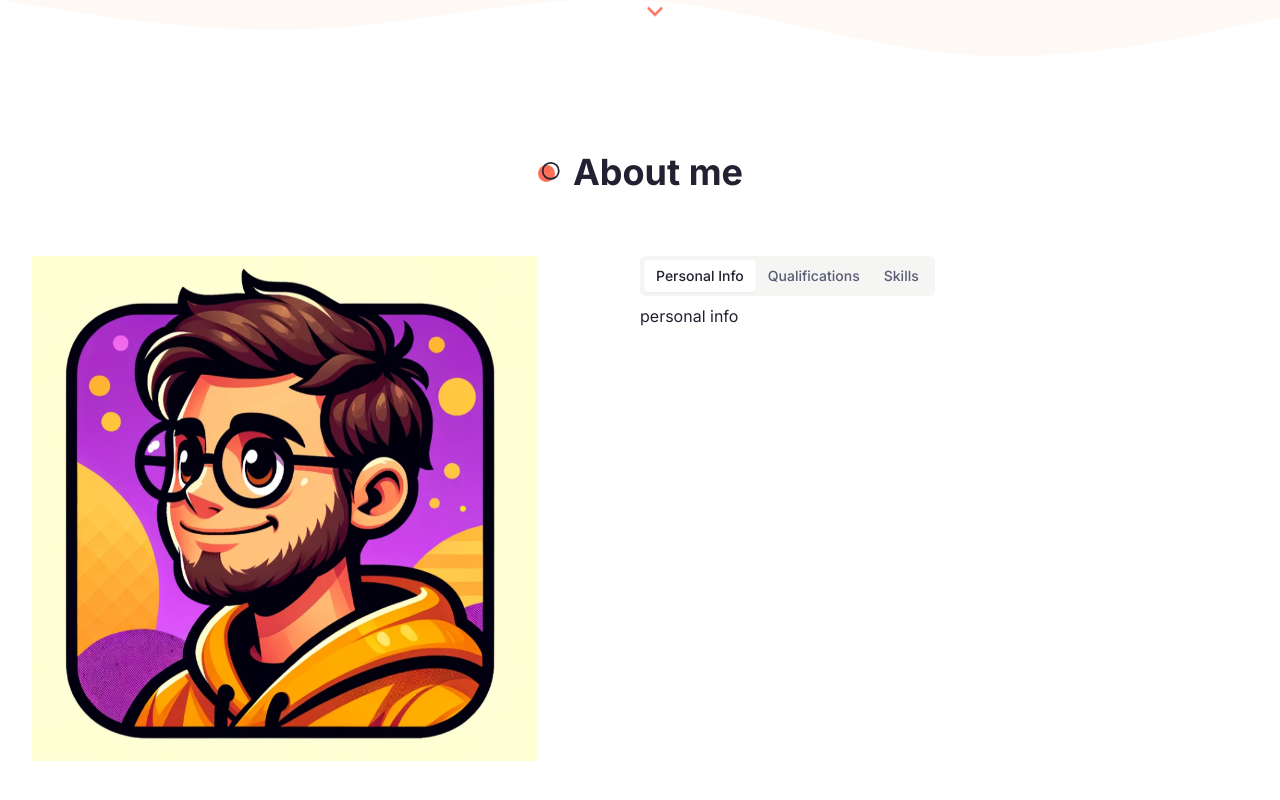
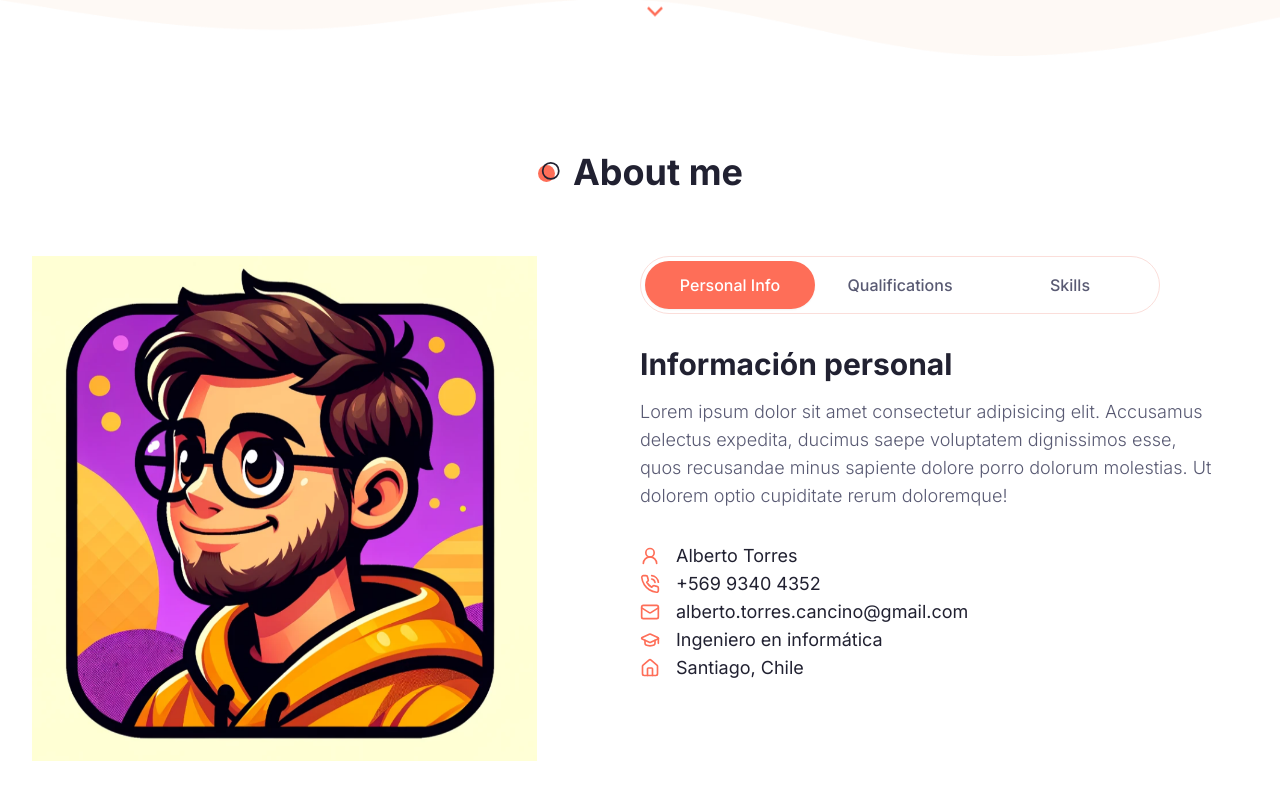
Before and after one commit to Alberto-T/Portfolio_1, a Next.js app: page / in a window 1280 px wide. Shown: the part 718-1518 px from the top of the page. Built offline with nearby package versions, Linux system fonts and the light colour scheme.

Commit message:
Configurations of about

```diff
--- a/app/globals.css
+++ b/app/globals.css
@@ -67,6 +67,18 @@
   @apply text-6xl xl:text-[72px] xl:leading-[80px] tracking-[-2px] font-bold;
 }
 
+.h2 {
+  @apply text-4xl font-bold;
+}
+
+.h3 {
+  @apply text-3xl font-bold;
+}
+
+.h4 {
+  @apply text-[22px] font-semibold;
+}
+
 .subtitle {
   @apply text-muted-foreground text-lg mb-8 font-light;
 }
--- a/components/About.jsx
+++ b/components/About.jsx
@@ -135,18 +135,40 @@ const About = () => {
                     {/* tabs */}
                     <div className='flex-1'>
                         <Tabs defaultValue='personal'>
-                            <TabsList>
-                                <TabsTrigger value='personal'>Personal Info</TabsTrigger>
-                                <TabsTrigger value='qualifications'>Qualifications</TabsTrigger>
-                                <TabsTrigger value='skilss'>Skills</TabsTrigger>
+                            <TabsList className='w-full grid xl:grid-cols-3 xl:max-w-[520px] xl:border dark:border-none'>
+                                <TabsTrigger className='w-[162px] xl:w-auto' value='personal'>Personal Info</TabsTrigger>
+                                <TabsTrigger className='w-[162px] xl:w-auto' value='qualifications'>Qualifications</TabsTrigger>
+                                <TabsTrigger className='w-[162px] xl:w-auto' value='skills'>Skills</TabsTrigger>
                             </TabsList>
                             {/* tabs content */}
-                            <div>
+                            <div className='text-lg mt-12 xl:mt-8'>
                                 {/* personal */}
-                                <TabsContent value='personal'>personal info</TabsContent>
+                                <TabsContent value='personal'>
+                                    <div className='text-center xl:text-left'>
+                                        <h3 className='h3 mb-4'>Información personal</h3>
+                                        <p className='subtitle max-w-xl max-auto xl:mx-0'>
+                                            Lorem ipsum dolor sit amet consectetur adipisicing elit. Accusamus delectus expedita, ducimus saepe voluptatem dignissimos esse, quos recusandae minus sapiente dolore porro dolorum molestias. Ut dolorem optio cupiditate rerum doloremque!
+                                        </p>
+                                        {/* icons */}
+                                        <div>
+                                            {infoData.map((item, index) => {
+                                                return (
+                                                    <div
+                                                        className='flex items-center gap-x-4 mx-auto xl:mx-0'
+                                                        key={index}
+                                                    >
+                                                        <div className='text-primary'>{item.icon}</div>
+                                                        <div>{item.text}</div>
+                                                    </div>
+                                                );
+                                            })}
+                                        </div>
+                                    </div>
+                                </TabsContent>
                                 <TabsContent value='qualifications'>
                                     qualifications info
                                 </TabsContent>
+                                <TabsContent value='skills'>skills info</TabsContent>
                             </div>
                         </Tabs>
                     </div>
--- a/components/Nav.jsx
+++ b/components/Nav.jsx
@@ -8,9 +8,9 @@ import { usePathname } from 'next/navigation';
 import { motion } from 'framer-motion';
 
 const links = [
-    {path: '/', name: 'home'},
-    {path: '/projects', name: 'my projects'},
-    {path: '/contact', name: 'contact'},
+    {path: '/', name: 'inicio'},
+    {path: '/projects', name: 'proyectos'},
+    {path: '/contact', name: 'contacto'},
 ]
 
 
--- a/components/ui/tabs.jsx
+++ b/components/ui/tabs.jsx
@@ -11,7 +11,7 @@ const TabsList = React.forwardRef(({ className, ...props }, ref) => (
   <TabsPrimitive.List
     ref={ref}
     className={cn(
-      "inline-flex h-10 items-center justify-center rounded-md bg-muted p-1 text-muted-foreground",
+      'inline-flex items-center justify-center xl:bg-white p-1 text-muted-foreground rounded-[30px] dark:md:bg-secondary',
       className
     )}
     {...props} />
@@ -22,7 +22,7 @@ const TabsTrigger = React.forwardRef(({ className, ...props }, ref) => (
   <TabsPrimitive.Trigger
     ref={ref}
     className={cn(
-      "inline-flex items-center justify-center whitespace-nowrap rounded-sm px-3 py-1.5 text-sm font-medium ring-offset-background transition-all focus-visible:outline-none focus-visible:ring-2 focus-visible:ring-ring focus-visible:ring-offset-2 disabled:pointer-events-none disabled:opacity-50 data-[state=active]:bg-background data-[state=active]:text-foreground data-[state=active]:shadow-sm",
+      'inline-flex items-center justify-center whitespace-nowrap rounded-full px-3 py-1.5 text-base font-medium ring-offset-background transition-all focus-visible:outline-none focus-visible:ring-2 focus-visible:ring-ring focus-visible:ring-offset-2 disabled:pointer-events-none disabled:opacity-50 data-[state=active]:bg-primary data-[state=active]:text-white data-[state=active]:shadow-sm h-[48px]',
       className
     )}
     {...props} />
```
